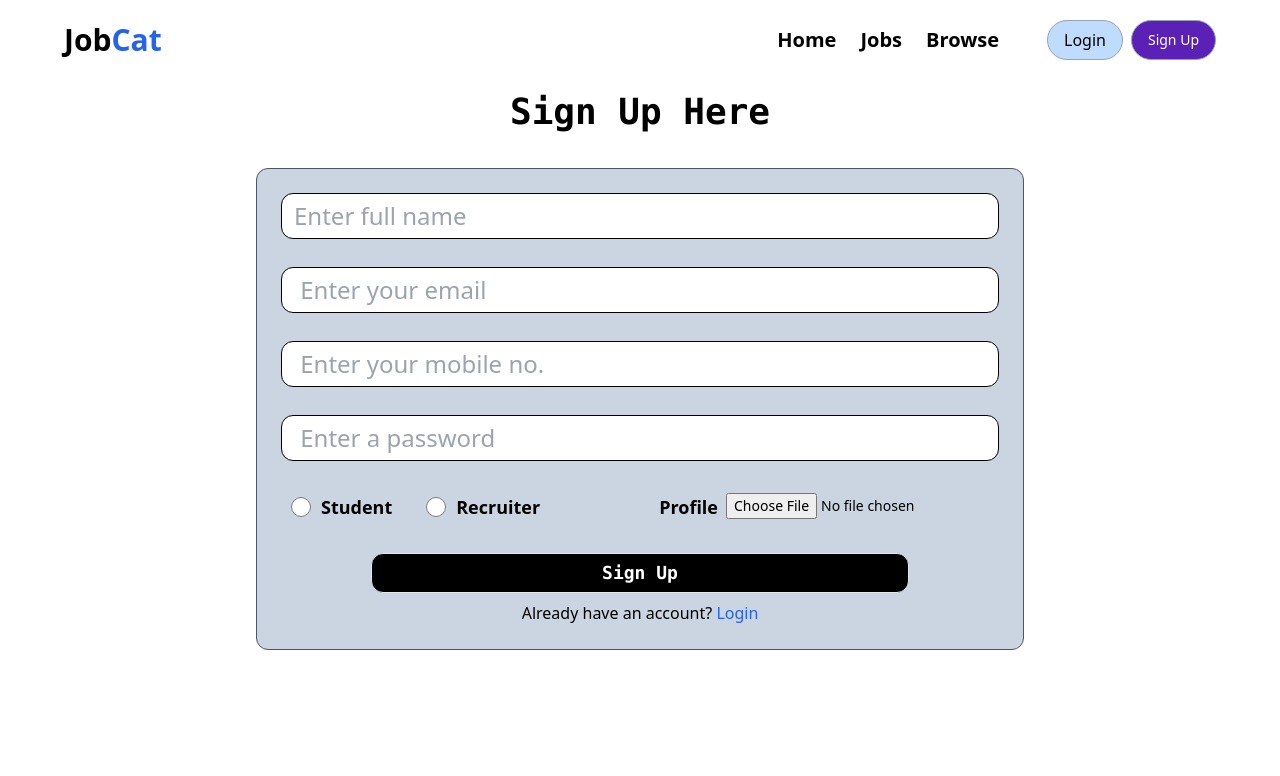
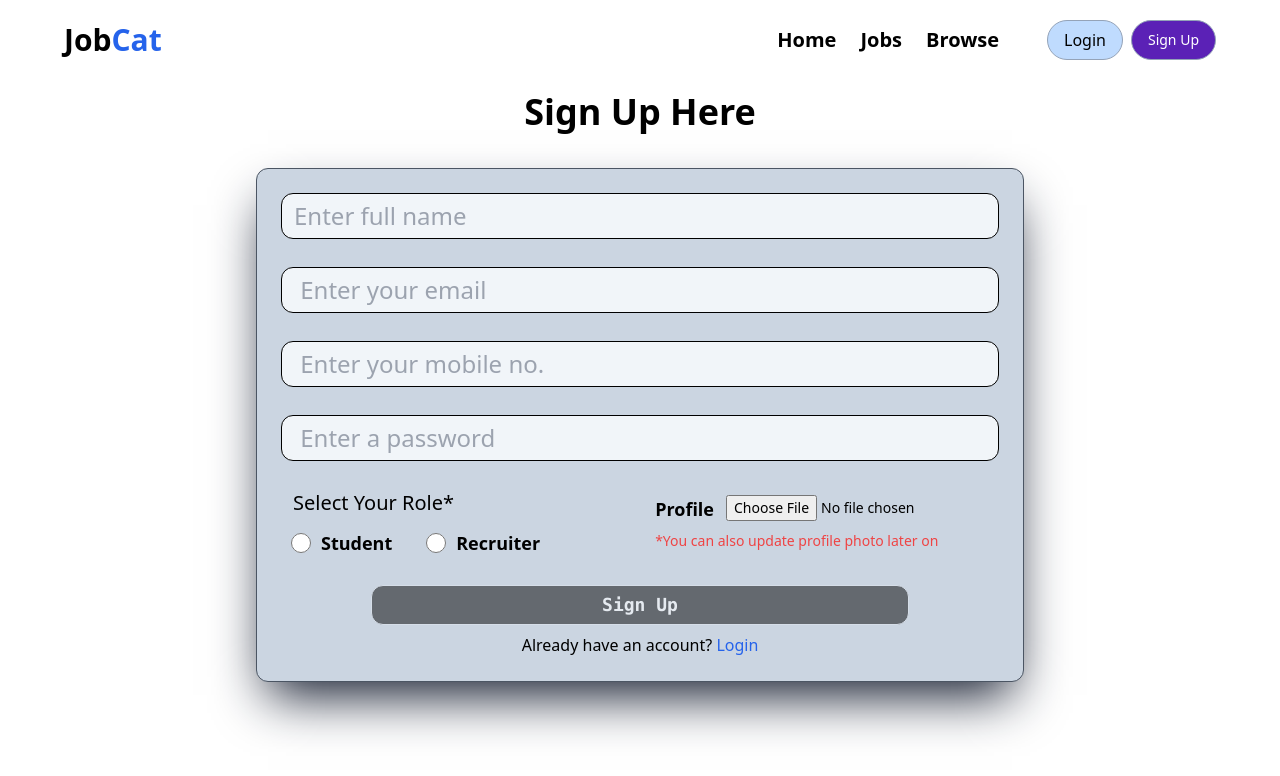
Before and after one commit to subhranil1101/job-portal, a React (Vite) app in the folder frontend/: page /signup in a window 1280 px wide. Shown: the top 776 px of the page. Built offline with nearby package versions, Linux system fonts and the light colour scheme.

Commit message:
signUp page ui update

```diff
--- a/frontend/src/components/auth/Signup.jsx
+++ b/frontend/src/components/auth/Signup.jsx
@@ -17,7 +17,7 @@ const Signup = () => {
             <div className="w-full">
                   <Navbar />
                   <div className=" w-full flex flex-col gap-6 justify-center items-center">
-                        <h1 className="text-4xl font-bold font font-mono my-3">Sign Up Here</h1>
+                        <h1 className="text-4xl font-bold font-sans my-3">Sign Up Here</h1>
                         <SignupForm />
                   </div>
             </div>
--- a/frontend/src/components/auth/SignupForm.jsx
+++ b/frontend/src/components/auth/SignupForm.jsx
@@ -64,12 +64,12 @@ const SignupForm = () => {
       };
 
       return (
-            <div className="border border-gray-600 rounded-xl w-[60%] bg-slate-300">
+            <div className="border border-gray-600 rounded-xl w-[60%] bg-slate-300 shadow-2xl shadow-slate-900">
                   <form onSubmit={onSubmit} className="flex flex-col gap-7 text-2xl p-6">
                         <div className="w-full flex flex-col">
                               <input
                                     placeholder="Enter full name"
-                                    className="border border-black  rounded-xl px-3 py-1.5"
+                                    className="border border-black bg-slate-100 focus:bg-white  rounded-xl px-3 py-1.5"
                                     type="text"
                                     name="fullName"
                                     value={input.fullName}
@@ -80,7 +80,7 @@ const SignupForm = () => {
                         <div className="w-full flex flex-col">
                               <input
                                     placeholder=" Enter your email"
-                                    className="border border-black rounded-xl py-1.5 px-3"
+                                    className="border border-black bg-slate-100 focus:bg-white rounded-xl py-1.5 px-3"
                                     type="email"
                                     name="email"
                                     value={input.email}
@@ -91,7 +91,7 @@ const SignupForm = () => {
                         <div className="w-full flex flex-col">
                               <input
                                     placeholder=" Enter your mobile no."
-                                    className="border border-black rounded-xl px-3 py-1.5"
+                                    className="border border-black bg-slate-100 focus:bg-white rounded-xl px-3 py-1.5"
                                     type="text"
                                     name="phoneNo"
                                     value={input.phoneNo}
@@ -103,14 +103,17 @@ const SignupForm = () => {
                               <input
                                     placeholder=" Enter a password"
                                     type="password"
-                                    className="border border-black rounded-xl px-3 py-1.5"
+                                    className="border border-black bg-slate-100 focus:bg-white rounded-xl px-3 py-1.5"
                                     name="password"
                                     value={input.password}
                                     onChange={changeEventHandler}
                               />
                         </div>
 
+
                         <div className="flex justify-between">
+                              <div className="flex flex-col gap-3 justify-center">
+                                    <label className="text-xl left-0 px-3 font-medium">Select Your Role*</label>
                                     <div className="text-lg flex gap-6">
                                           <span className="flex items-center">
                                                 <input
@@ -139,7 +142,9 @@ const SignupForm = () => {
                                                 </label>
                                           </span>
                                     </div>
-                              <div className="flex text-lg my-1 gap-2">
+                              </div>
+                              <div className="flex flex-col text-sm justify-center my-1 gap-2">
+                                    <div className="flex text-lg  gap-3">
                                           <label className="font-semibold">Profile</label>
                                           <input
                                                 accept="image/*"
@@ -150,15 +155,19 @@ const SignupForm = () => {
                                                 className="cursor-pointer w-fit text-sm disable"
                                           />
                                     </div>
+                                    {!input?.file && <span className="text-red-500">*You can also update profile photo later on</span>}
+
+                              </div>
                         </div>
                         <div className="flex flex-col gap-2 w-full">
                               {loading ? (
                                     <Button className="border border-slate-200 bg-black text-white w-3/4 mx-auto text-lg font-mono font-bold rounded-xl hover:bg-slate-800">
                                           <Loader2 className="mr-2 h-4 w-4 animate-spin" />
-                                          Please wait..
+                                          Please wait...
                                     </Button>
                               ) : (
                                     <Button
+                                          disabled={!input?.role}
                                           type="submit"
                                           className="border border-slate-200 bg-black text-white w-3/4 mx-auto text-lg font-mono font-bold rounded-xl hover:bg-slate-800"
                                     >
```
Lines whose indentation alone changed are shown as unchanged.
